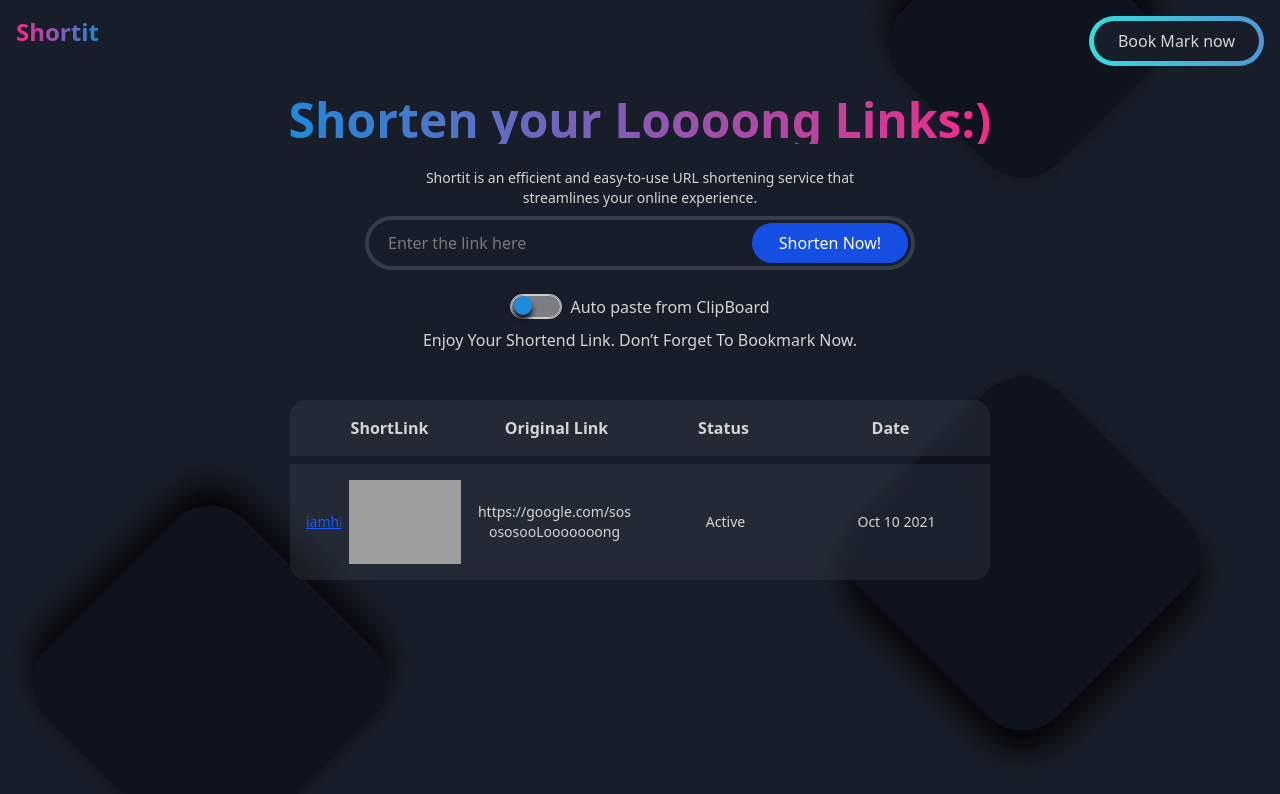
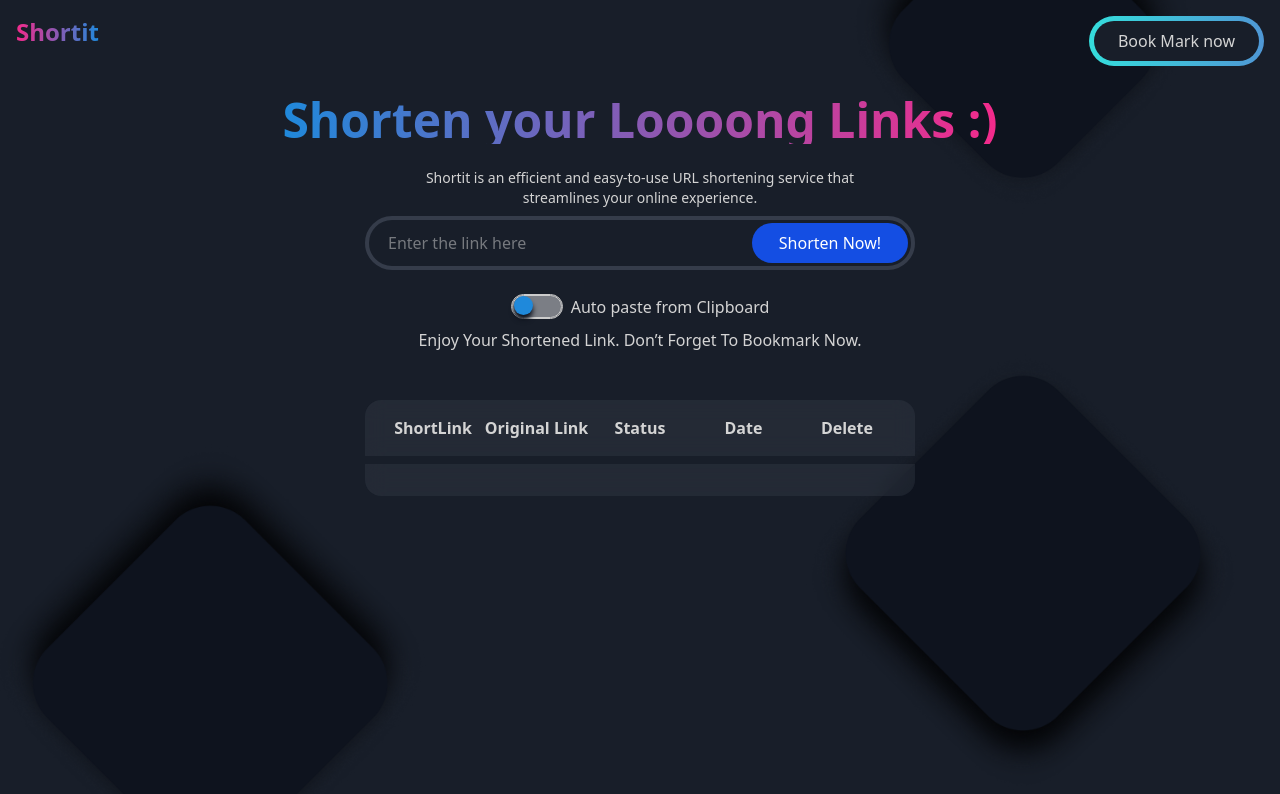
Before and after one commit to princeowire/shortit, a React (Vite) app: page / in a window 1280 px wide. Shown: the top 794 px of the page. Built offline with nearby package versions, Linux system fonts and the light colour scheme; grey boxes are pictures that could not be loaded; a web font is replaced by a local one.

Commit message:
Enhance App functionality: implement clipboard paste feature, localStorage sync, and improve link deletion; update Toggle component to handle paste action

```diff
--- a/src/App.jsx
+++ b/src/App.jsx
@@ -1,21 +1,19 @@
-import { useState } from 'react'
-import './App.css'
+import { useState, useEffect } from 'react';
+import './App.css';
 import Toggle from './components/DarkModeToggle/toggle';
 import copyIcon from '../src/assets/copy.svg';
 
 function App() {
   const [originalUrl, setOriginalUrl] = useState('');
-  const [loading, setLoading] = useState(false);
+  const [datas, setDatas] = useState(() => {
+    const stored = localStorage.getItem('shortLinks');
+    return stored ? JSON.parse(stored) : [];
+  });
 
-  const [datas, setDatas] = useState([
-    {
-      id: 1,
-      shortLink: 'iamhim.com',
-      originalLink: 'https://google.com/sosososooLooooooong',
-      date: 'Oct 10 2021',
-      status: 'Active',
-    }
-  ]);
+  // Sync localStorage whenever datas changes
+  useEffect(() => {
+    localStorage.setItem('shortLinks', JSON.stringify(datas));
+  }, [datas]);
 
   const handleShorten = async (e) => {
     e.preventDefault();
@@ -44,10 +42,23 @@ function App() {
       };
 
       setDatas((prev) => [newEntry, ...prev]);
-      setOriginalUrl(''); // clear input
+      setOriginalUrl('');
     } catch (error) {
       alert('Something went wrong. Try again.');
       console.error(error);
+    }
+  };
+
+  const handlePaste = async () => {
+    try {
+      const text = await navigator.clipboard.readText();
+      if (!/^https?:\/\/.+/.test(text)) {
+        alert("Clipboard doesn't contain a valid URL.");
+        return;
+      }
+      setOriginalUrl(text);
+    } catch (err) {
+      alert("Failed to read clipboard: " + err.message);
     }
   };
 
@@ -60,81 +71,93 @@ function App() {
     }
   };
 
+  const handleDelete = (id) => {
+    const updated = datas.filter((item) => item.id !== id);
+    setDatas(updated);
+    // localStorage sync handled by useEffect
+  };
+
   return (
-    <div className='hero'>
-      <div className='flex flex-col gap-4 items-center justify-center'>
+    <div className="hero">
+      <div className="flex flex-col gap-4 items-center justify-center">
 
-        <div className='flex flex-col gap-2 items-center justify-center p-4 mt-20'>
-          <h1 className='text-5xl font-bold cta text-center'>Shorten your Loooong Links:)</h1>
-          <p className='max-w-[500px] text-center text-sm mt-4'>
+        <div className="flex flex-col gap-2 items-center justify-center p-4 mt-20">
+          <h1 className="text-5xl font-bold cta text-center">Shorten your Loooong Links :)</h1>
+          <p className="max-w-[500px] text-center text-sm mt-4">
             Shortit is an efficient and easy-to-use URL shortening service that streamlines your online experience.
           </p>
 
           <form
             onSubmit={handleShorten}
-            className='border-4 border-[#353C4A] p-[3px] rounded-[35px] flex gap-4 max-w-[550px] w-full'
+            className="border-4 border-[#353C4A] p-[3px] rounded-[35px] flex gap-4 max-w-[550px] w-full"
           >
             <input
               type="text"
               value={originalUrl}
               onChange={(e) => setOriginalUrl(e.target.value)}
-              placeholder='Enter the link here '
-              className='p-2 w-[70%] outline-0 pl-4'
+              placeholder="Enter the link here"
+              className="p-2 w-[70%] outline-0 pl-4"
             />
             <button
               type="submit"
-              className='px-2 py-2 w-[30%] bg-[#144EE3] rounded-[30px] text-white cursor-pointer'
+              className="px-2 py-2 w-[30%] bg-[#144EE3] rounded-[30px] text-white cursor-pointer"
             >
               Shorten Now!
             </button>
           </form>
 
-          <span className='flex items-center justify-center gap-2 mt-4'>
-            <Toggle />
-            <p>Auto paste from ClipBoard</p>
+          <span className="flex items-center justify-center gap-2 mt-4">
+            <Toggle handlePaste={handlePaste} />
+            <p>Auto paste from Clipboard</p>
           </span>
 
-          <p>Enjoy Your Shortend Link. Don’t Forget To Bookmark Now.</p>
+          <p>Enjoy Your Shortened Link. Don’t Forget To Bookmark Now.</p>
         </div>
 
-        <div className='space-y-2 p-4'>
+        <div className="space-y-2 p-4">
 
-        {/* Header Row */}
-        {datas.length > 0 && (
-          <div className='grid grid-cols-4 w-full max-w-[700px] font-semibold bg-[#4a515e40] backdrop-blur-[10px] rounded-t-2xl p-4'>
-            <p className='text-center'>ShortLink</p>
-            <p className='text-center'>Original Link</p>
-            <p className='text-center'>Status</p>
-            <p className='text-center'>Date</p>
+            <div className="grid grid-cols-5 w-full max-w-[700px] font-semibold bg-[#4a515e40] backdrop-blur-[10px] rounded-t-2xl p-4">
+              <p className="text-center">ShortLink</p>
+              <p className="text-center">Original Link</p>
+              <p className="text-center">Status</p>
+              <p className="text-center">Date</p>
+              <p className="text-center">Delete</p>
             </div>
-        )}
 
-
-        <div className='scroll-history overflow-y-scroll max-h-[200px] w-full max-w-[700px] bg-[#4a515e40] backdrop-blur-[10px] rounded-b-2xl p-4'>
+          <div className="scroll-history overflow-y-scroll max-h-[200px] w-full max-w-[700px] bg-[#4a515e40] backdrop-blur-[10px] rounded-b-2xl p-4">
             {/* Link Data Rows */}
             {datas.map((data) => (
-            <div key={data.id} className='grid grid-cols-4 gap-4 gap-y-6 w-full max-w-[700px] text-sm items-center justify-center'>
-              <div className='flex items-center justify-center gap-2'>
-                <p className='text-center text-blue-600 underline w-[80%] cursor-pointer flex items-center truncate' onClick={() => handleCopy(data.shortLink)}>
+              <div
+                key={data.id}
+                className="grid grid-cols-5 gap-4 gap-y-6 w-full max-w-[700px] text-sm items-center justify-center"
+              >
+                <div className="flex items-center justify-center gap-2">
+                  <p
+                    className="text-center text-blue-600 underline w-[80%] cursor-pointer flex items-center truncate"
+                    onClick={() => handleCopy(data.shortLink)}
+                  >
                     {data.shortLink}
                   </p>
-
                   <button
                     onClick={() => handleCopy(data.shortLink)}
-                  className='text-xs text-gray-500 hover:text-black cursor-pointer'
+                    className="text-xs text-gray-500 hover:text-black cursor-pointer"
                   >
-                  <img src={copyIcon} alt="" />
+                    <img src={copyIcon} alt="Copy" />
                   </button>
                 </div>
-              <p className='max-w-[200px] break-words text-center line-clamp-2'>{data.originalLink}</p>
-              <p className='text-center'>{data.status}</p>
-              <p className='text-center'>{data.date}</p>
+                <p className="max-w-[200px] break-words text-center line-clamp-2">{data.originalLink}</p>
+                <p className="text-center">{data.status}</p>
+                <p className="text-center">{data.date}</p>
+                <button
+                  onClick={() => handleDelete(data.id)}
+                  className="text-red-500 text-xs hover:underline text-center"
+                >
+                  Delete
+                </button>
               </div>
             ))}
           </div>
-
         </div>
-
       </div>
     </div>
   );
--- a/src/components/DarkModeToggle/toggle.jsx
+++ b/src/components/DarkModeToggle/toggle.jsx
@@ -1,14 +1,15 @@
-import React from 'react'
+import React from 'react';
 
-const Toggle = () => {
+const Toggle = ({ handlePaste }) => {
+
   return (
-    <div>
-      <label class="switch">
+    <div >
+      <label className="switch" onClick={handlePaste}>
         <input type="checkbox" />
-        <span class="slider"></span>
+        <span className="slider"></span>
       </label>
     </div>
-  )
-}
+  );
+};
 
-export default Toggle
+export default Toggle;
--- a/src/components/Navbar/nav.jsx
+++ b/src/components/Navbar/nav.jsx
@@ -6,7 +6,7 @@ const Nav = () => {
       <p className="logo text-2xl font-semibold">Shortit</p>
 
       <span className='rounded-[30px] gradient-border'>
-        <button className='p-2 px-6 bg-[#181E29] rounded-[30px]'>Book Mark now</button>
+        <button className='p-2 px-6 bg-[#181E29] rounded-[30px]'  onClick={() => alert('Press Ctrl+D (Windows) or Cmd+D (Mac) to bookmark this page')}>Book Mark now</button>
       </span>
     </div>
   )
```
Lines whose indentation alone changed are shown as unchanged.
